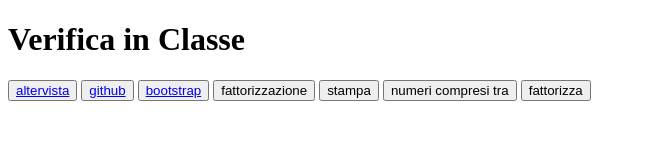
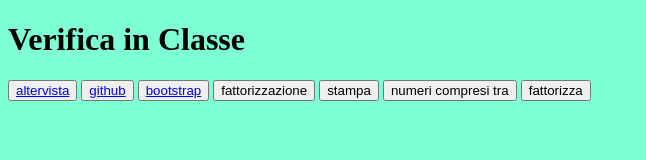
Before and after one commit to simonecorvitto/TPSIT, a plain HTML site: page fat.html in a window 1280 px wide. Shown: the whole page, without its empty margins (0-646 px from the left). Drawn offline with Linux system fonts and the light colour scheme.

Commit message:
Update fat.html

```diff
--- a/fat.html
+++ b/fat.html
@@ -7,7 +7,7 @@
     <title>Verifica</title>
     <h1> Verifica in Classe</h1>
 </head>
-<body style="background-color":cyan>
+<body style="background-color: aquamarine;">
      <button> <a href="http://simonee.altervista.org/"> altervista</a></button>
     <button> <a href="https://simonecorvitto.github.io/TPSIT/">github</a></button>
      <button> <a href="https://simonecorvitto.github.io/TPSIT/bs5/page.html">bootstrap</a></button>
```
